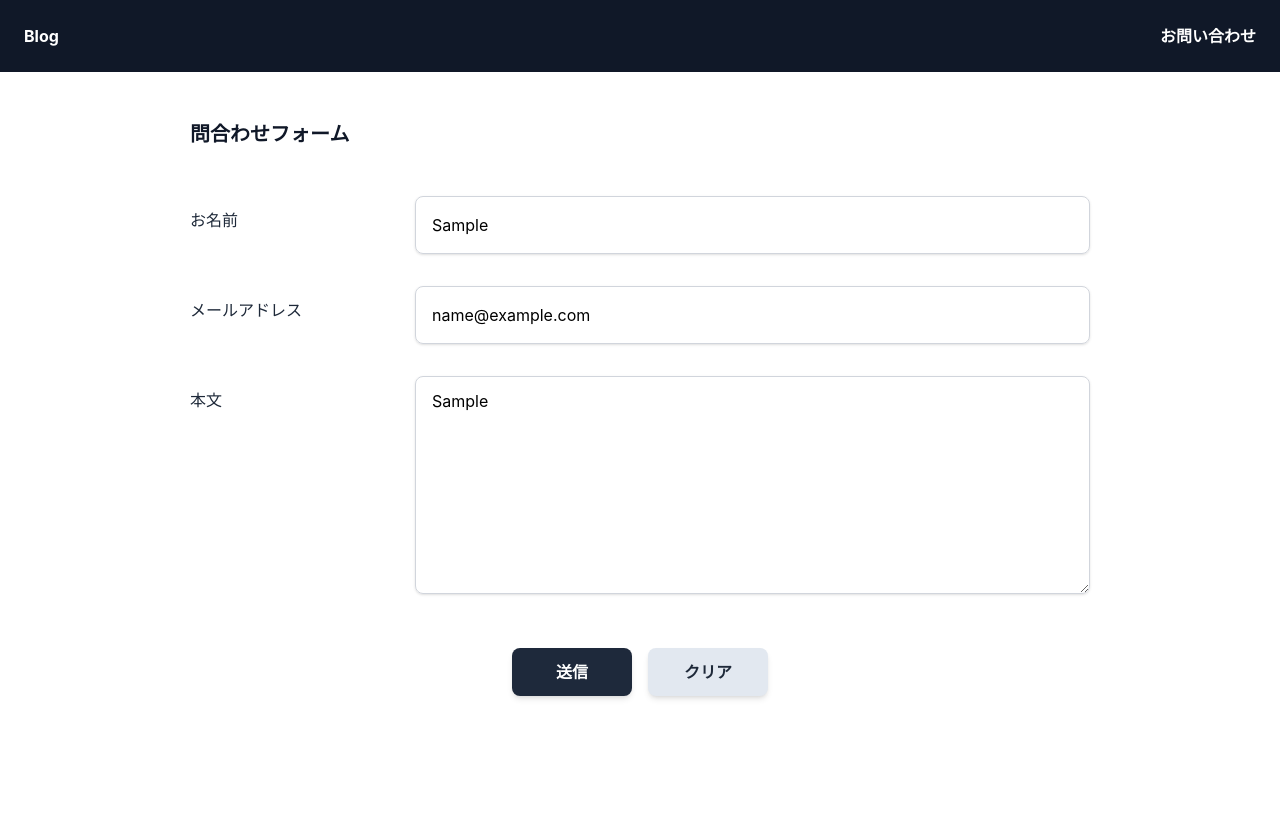
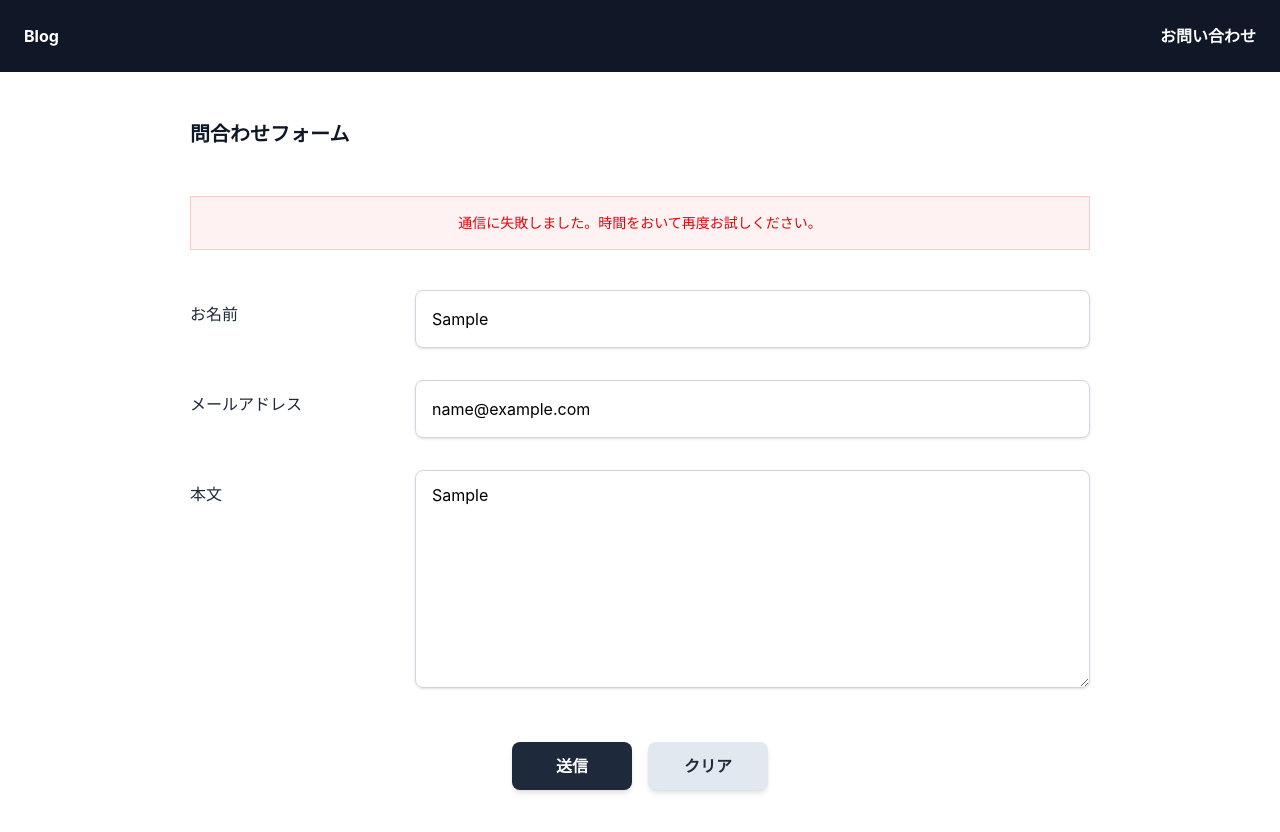
Before and after one commit to tzk-s/shiftb_chap06_test-app, a React (Vite) app: page /contact in a window 1280 px wide. Both pictures are taken after typing "Sample", "name@example.com", "Sample" into the empty fields and a click on the button "送信". Shown: the top 832 px of the page. Before the commit the page ends 800 px from the top, so only its background shows below. Built offline with nearby package versions, Linux system fonts and the light colour scheme; no server answers.

Commit message:
修正：エラーハンドリング追加、forwrdRefの削除、ComponentPropsの反映、コンポーネントパーツ・インデント調整

```diff
--- a/src/components/contact/ContactForm.jsx
+++ b/src/components/contact/ContactForm.jsx
@@ -1,17 +1,18 @@
 import { useForm } from "react-hook-form";
 import { CONTACT_VALIDATION } from "../../constants/validate";
 import useContactSubmit from "../../hooks/useContactSubmit";
-import { Input } from "../ui/Input";
-import { TextArea } from "../ui/TextArea";
-import { Button } from "../ui/Button";
+import Input from "../ui/Input";
+import TextArea from "../ui/TextArea";
+import Button from "../ui/Button";
+import FormField from "../ui/FormField";
 
 export default function ContactPage() {
-  const { submitForm, isSubmitting } = useContactSubmit();
+  const { submitForm, error } = useContactSubmit();
   const {
     register,
     handleSubmit,
     reset,
-    formState: { errors },
+    formState: { errors, isSubmitting },
   } = useForm({
     defaultValues: { name: "", email: "", message: "" },
     mode: "onBlur",
@@ -30,17 +31,27 @@ export default function ContactPage() {
 
   return (
     <form onSubmit={handleSubmit(onSubmit)} noValidate>
-      <div className={`flex flex-col gap-8 w-full ${isSubmitting ? "opacity-50" : ""}`}>
+      {error && (
+        <div className="mb-6 p-4 mb-10 bg-red-50 border border-red-200 text-red-600 text-sm font-medium text-center">
+          {error}
+        </div>
+      )}
+      <div
+        className={`flex flex-col gap-8 w-full ${
+          isSubmitting ? "opacity-50" : ""
+        }`}
+      >
+        <FormField htmlFor="name" label="お名前" error={errors.name}>
           <Input
-          label="お名前"
             id="name"
             autoComplete="name"
             disabled={isSubmitting}
             error={errors.name}
             {...register("name", CONTACT_VALIDATION.name)}
           />
+        </FormField>
+        <FormField htmlFor="email" label="メールアドレス" error={errors.email}>
           <Input
-          label="メールアドレス"
             type="email"
             id="email"
             autoComplete="email"
@@ -48,23 +59,21 @@ export default function ContactPage() {
             error={errors.email}
             {...register("email", CONTACT_VALIDATION.email)}
           />
+        </FormField>
+        <FormField htmlFor="message" label="本文" error={errors.message}>
           <TextArea
-          label="本文"
             id="message"
+            rows="8"
             disabled={isSubmitting}
             error={errors.message}
             {...register("message", CONTACT_VALIDATION.message)}
           />
+        </FormField>
       </div>
       <div className="mt-12 flex flex-row gap-4 justify-center">
-        <Button
-          type="submit"
-          disabled={isSubmitting}
-          variant="submit"
-        >
+        <Button type="submit" disabled={isSubmitting} variant="submit">
           {isSubmitting ? "送信中..." : "送信"}
         </Button>
-
         <Button
           type="button"
           onClick={() => reset()}
--- a/src/components/ui/Button.jsx
+++ b/src/components/ui/Button.jsx
@@ -1,7 +1,7 @@
-export const Button = ({ children, variant = "submit", disabled, ...props }) => {
-  const baseStyle = "min-w-30 px-4 py-3 font-bold rounded-lg transition shadow-md disabled:cursor-not-allowed";
+export default function Button({ children, variant = "submit", className = "", ...props }) {
+  const baseStyle = "min-w-30 px-4 py-3 font-bold rounded-lg transition shadow-md cursor-pointer disabled:cursor-not-allowed";
   const variants = {
-    submit: disabled
+    submit: props.disabled
       ? "bg-gray-400 text-white"
       : "bg-[#1e293b] text-white hover:opacity-90",
     clear: "bg-[#e2e8f0] text-gray-800 hover:bg-gray-300 disabled:opacity-50"
@@ -9,11 +9,10 @@ export const Button = ({ children, variant = "submit", disabled, ...props }) =>
 
   return (
     <button
-      className={`${baseStyle} ${variants[variant]}`}
-      disabled={disabled}
+      className={`${baseStyle} ${variants[variant]} ${className}`}
       {...props}
     >
       {children}
     </button>
   );
-};
+}
--- /dev/null
+++ b/src/components/ui/FormField.jsx
@@ -0,0 +1,24 @@
+export default function FormField({ label, error, children, ...props }) {
+  return (
+    <div className="flex flex-col md:flex-row w-full">
+      <label
+        className="md:w-1/4 text-md font-medium text-gray-800 mt-3"
+        {...props}
+      >
+        {label}
+      </label>
+      <div className="md:w-3/4 w-full">
+        {children}
+        {error && (
+          <div
+            id={`${props.htmlFor}-error`}
+            className="text-red-700 text-sm mt-2"
+            role="alert"
+          >
+            {error.message}
+          </div>
+        )}
+      </div>
+    </div>
+  );
+}
--- a/src/components/ui/Input.jsx
+++ b/src/components/ui/Input.jsx
@@ -1,32 +1,17 @@
-import { forwardRef } from "react";
-
-export const Input = forwardRef(({ label, type = "text", error, id, autoComplete, disabled, ...props }, ref ) => {
+export default function Input({ error, className = "", ref, ...props }) {
   return (
-      <div className="flex flex-col md:flex-row w-full">
-        <label htmlFor={id} className="md:w-1/4 text-md font-medium text-gray-800 mt-3">
-          {label}
-        </label>
-        <div className="md:w-3/4 w-full">
     <input
       ref={ref}
-            type={type}
-            id={id}
-            disabled={disabled}
-            autoComplete={autoComplete}
+      {...props}
       aria-invalid={error ? "true" : "false"}
-            aria-describedby={error ? `${id}-error` : undefined}
+      aria-describedby={error && props.id ? `${props.id}-error` : undefined}
       className={`w-full border rounded-lg px-4 py-4 outline-none transition shadow-sm ${
-              disabled ? "bg-gray-100 text-gray-400 border-gray-200" : ""
-            } ${error ? "border-red-700 focus:ring-1 focus:ring-red-700" : "border-gray-300 focus:border-blue-500 focus:ring-1 focus:ring-blue-500"}`}
-            {...props}
+        props.disabled ? "bg-gray-100 text-gray-400 border-gray-200" : ""
+      } ${
+        error
+          ? "border-red-700 focus:ring-1 focus:ring-red-700"
+          : "border-gray-300 focus:border-blue-500 focus:ring-1 focus:ring-blue-500"
+      } ${className}`}
     />
-          {error && (
-            <div id={`${id}-error`} className="text-red-700 text-sm mt-2" role="alert">
-              {error.message}
-            </div>
-          )}
-        </div>
-      </div>
   );
 }
-);
--- a/src/components/ui/TextArea.jsx
+++ b/src/components/ui/TextArea.jsx
@@ -1,44 +1,17 @@
-// src/components/ui/TextArea.jsx
-import { forwardRef } from "react";
-
-export const TextArea = forwardRef(
-  ({ label, error, id, rows = "8", disabled, ...props }, ref) => {
+export default function TextArea({ error, className = "", ref, ...props }) {
   return (
-      <div className="flex flex-col md:flex-row w-full">
-        <label
-          htmlFor={id}
-          className="md:w-1/4 text-md font-medium text-gray-800 mt-3"
-        >
-          {label}
-        </label>
-        <div className="md:w-3/4 w-full">
     <textarea
       ref={ref}
-            id={id}
-            disabled={disabled}
-            rows={rows}
+      {...props}
       aria-invalid={error ? "true" : "false"}
-            aria-describedby={error ? `${id}-error` : undefined}
+      aria-describedby={error && props.id ? `${props.id}-error` : undefined}
       className={`w-full border rounded-lg px-4 py-3 outline-none transition shadow-sm resize-y ${
-              disabled ? "bg-gray-100 text-gray-400 border-gray-200" : ""
+        props.disabled ? "bg-gray-100 text-gray-400 border-gray-200" : ""
       } ${
         error
           ? "border-red-700 focus:ring-1 focus:ring-red-700"
           : "border-gray-300 focus:border-blue-500 focus:ring-1 focus:ring-blue-500"
-            }`}
-            {...props}
+      } ${className}`}
     />
-          {error && (
-            <div
-              id={`${id}-error`}
-              role="alert"
-              className="text-red-700 text-sm mt-2"
-            >
-              {error.message}
-            </div>
-          )}
-        </div>
-      </div>
   );
 }
-);
```
Also changed, not shown: src/hooks/useContactSubmit.js (+11 -8 lines). Lines whose indentation alone changed are shown as unchanged.
